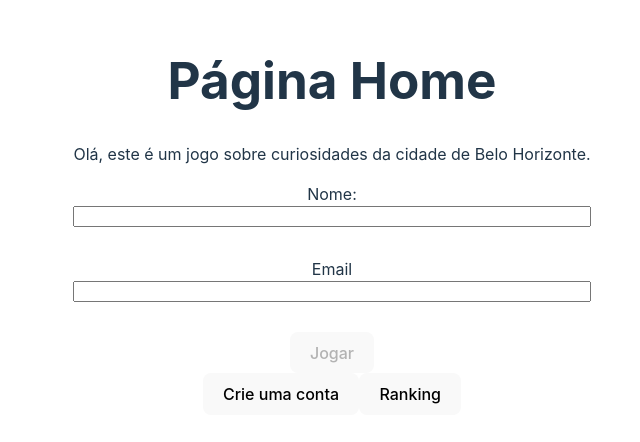
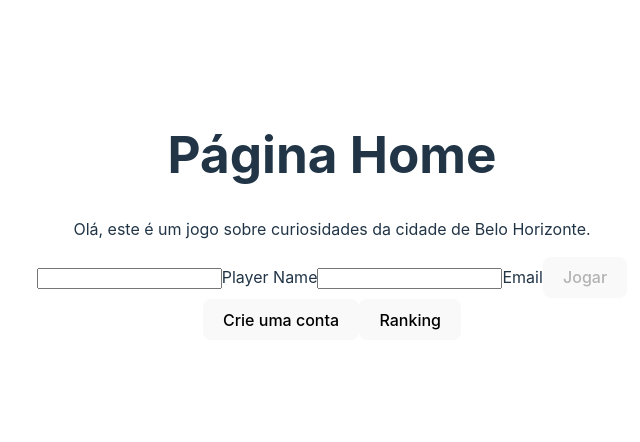
Before and after one commit to severidade/TheQuiz, a React (Vite) app: page / in a window 1280 px wide. Shown: the part 192-634 px from the top of the page, without its empty margins (308-948 px from the left). Built offline with nearby package versions, Linux system fonts and the light colour scheme.

Commit message:
feat: :rocket: volta verificar se usuário esta casatrado na base
pra o play novamente.

```diff
--- a/src/pages/home/index.tsx
+++ b/src/pages/home/index.tsx
@@ -10,36 +10,28 @@ export default function Home() {
   const dispatch = useDispatch();
 
   const [isValid, setIsValid] = useState(false);
-  const [skipValidation, setSkipValidation] = useState(false);
 
   const [name, setName] = useState('');
   const [email, setEmail] = useState('');
 
-  // dados do estado global
   const userName = useSelector((state: { userName: string }) => state.userName);
   const userEmail = useSelector((state: { userEmail: string }) => state.userEmail);
   const gamePlayedAgain = useSelector(
     (state: { gamePlayedAgain: boolean }) => state.gamePlayedAgain,
   );
 
-  // dados do formulário
   const nameInputRef = useRef<HTMLInputElement>(null);
   const emailInputRef = useRef<HTMLInputElement>(null);
 
   const handlePlay: React.MouseEventHandler<HTMLButtonElement> = async (e) => {
     e.preventDefault();
-    if (skipValidation) {
-      console.log(skipValidation);
-      navigate('/trivia');
-      dispatch(playAgain(name, email, false));
-      setSkipValidation(false);
-    } else {
-      // const query = '*[_type == \'user\' && (name == $name || email == $email)]';
-      const query = '*[_type == "user" && name == $name && email == $email]';
+
+    const query = '*[_type == \'user\' && (name == $name || email == $email)]';
     const existingUsers = await client.fetch(query, { name, email });
 
     if (existingUsers.length > 0) {
       navigate('/trivia');
+      console.log('cheguei aqui');
       dispatch(playAgain(name, email, false));
     } else {
       Swal.fire({
@@ -48,10 +40,10 @@ export default function Home() {
         text: 'usuário nao cadastrado na base.',
       });
     }
-    }
   };
 
   useEffect(() => {
+    setIsValid(false);
     const emailValidation = email.match(/\S+@\S+\.\S+/);
     const nameValidation = name.length;
     const magicNumber = 4;
@@ -75,9 +67,13 @@ export default function Home() {
       setName(userName);
       setEmail(userEmail);
       setIsValid(true);
-      setSkipValidation(true); // Pula a validação do banco pois cadastro foi validado anteriormente
     }
   }, [gamePlayedAgain, userName, userEmail]);
+
+  // console.log(typeof gamePlayedAgain);
+  // console.log(gamePlayedAgain ? 'Verdadeiro' : 'Falso');
+  // console.log(name, email);
+  // console.log(userName, userEmail);
 
   return (
     <div className="home-page">
@@ -85,8 +81,7 @@ export default function Home() {
         <h1>Página Home</h1>
         <p>Olá, este é um jogo sobre curiosidades da cidade de Belo Horizonte.</p>
         <form className="login__wrapper">
-          <label htmlFor="name" className="register_form_item">
-            <span>Nome: </span>
+          <label htmlFor="name">
             <input
               type="text"
               name="name"
@@ -96,10 +91,9 @@ export default function Home() {
               onChange={ (e) => setName(e.target.value) }
               required
             />
-
+            <span>Player Name</span>
           </label>
-          <label htmlFor="Email" className="register_form_item">
-            <span>Email</span>
+          <label htmlFor="Email">
             <input
               type="text"
               name="email"
@@ -109,6 +103,7 @@ export default function Home() {
               onChange={ (e) => setEmail(e.target.value) }
               required
             />
+            <span>Email</span>
           </label>
 
           <button onClick={ handlePlay } disabled={ !isValid }>
```
Lines whose indentation alone changed are shown as unchanged.
